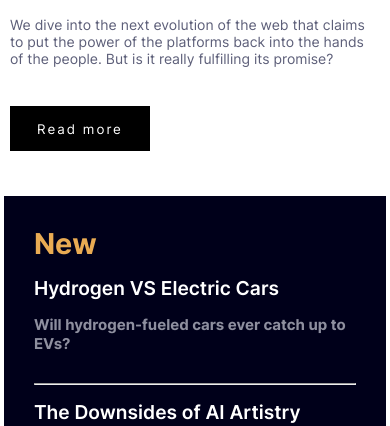
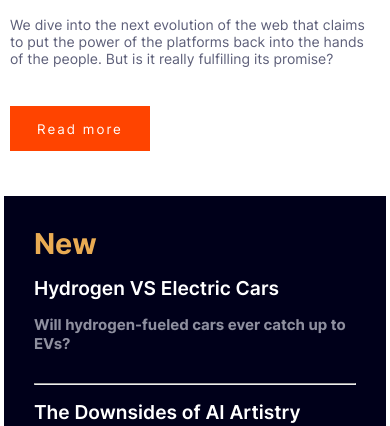
Before and after one commit to kannankannanA/News-homepage, a plain HTML site: page index.html in a window 390 px wide. Shown: the part 674-1100 px from the top of the page. Drawn offline with Linux system fonts and the light colour scheme.

Commit message:
Update style.css

```diff
--- a/style.css
+++ b/style.css
@@ -114,7 +114,7 @@
     letter-spacing: 2px;
     height:45px ;
     width:140px ;
-    background-color: black;
+    background-color: rgb(255, 68, 0);
     color: white;
 }
 .read:hover{
@@ -407,7 +407,7 @@
     letter-spacing: 2px;
     height:45px ;
     width:140px ;
-    background-color: black;
+    background-color: rgb(255, 68, 0);
     color: white;
 }
 .read:hover{
```
